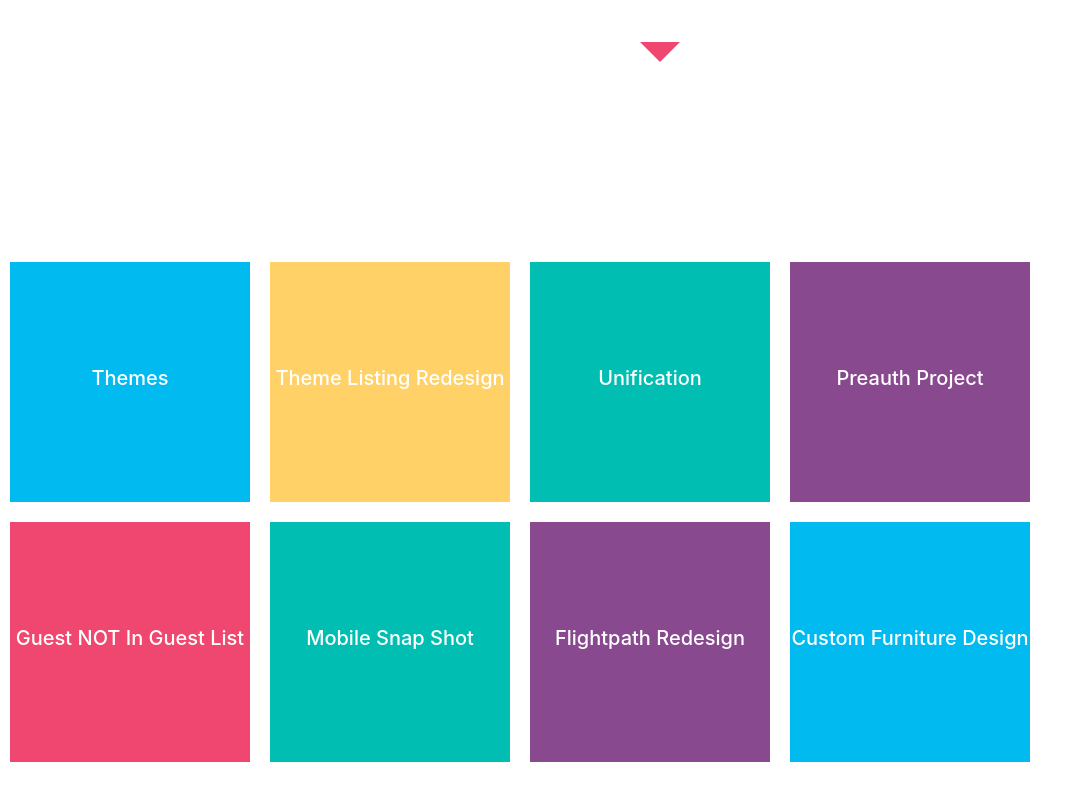
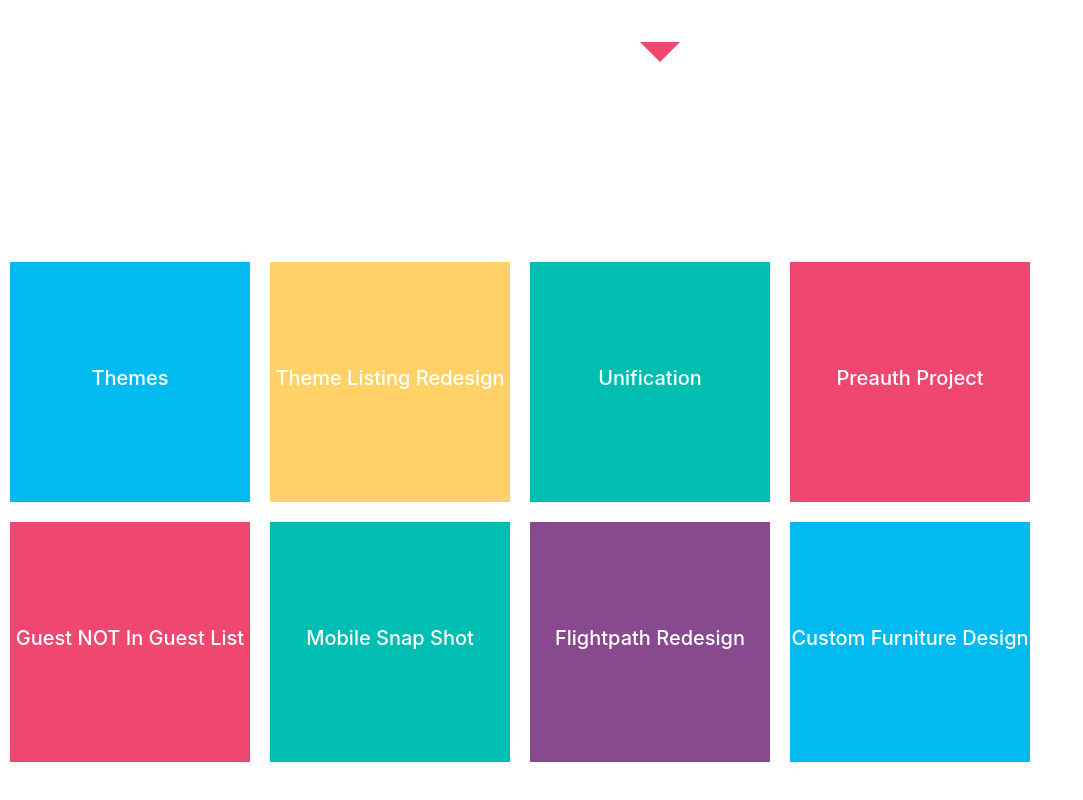
Before and after one commit to 12Noone/jfetherston-dot-com, a React app: page / in a window 1280 px wide. Shown: the part 708-1508 px from the top of the page, without its empty margins (0-1083 px from the left). Built offline with nearby package versions, Linux system fonts and the light colour scheme.

Commit message:
color change

```diff
--- a/src/components/Project.jsx
+++ b/src/components/Project.jsx
@@ -25,7 +25,7 @@ class Project extends Component {
               <h5>Unification</h5>
             </div>
           </div>
-          <div className="project-tile purple" onClick={() => showViewer('preauthPages', projectData)}>
+          <div className="project-tile pink" onClick={() => showViewer('preauthPages', projectData)}>
             <div className="project-copy">
               <h5>Preauth Project</h5>
             </div>
```
